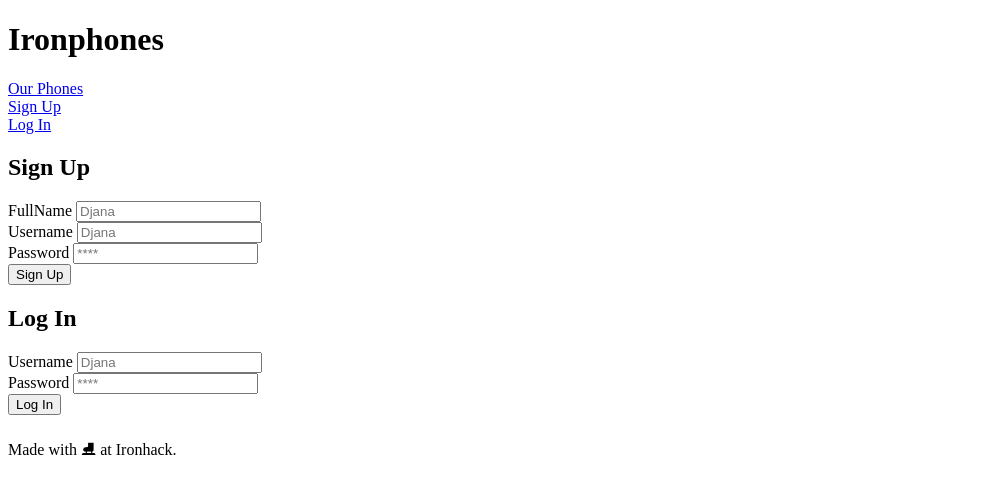
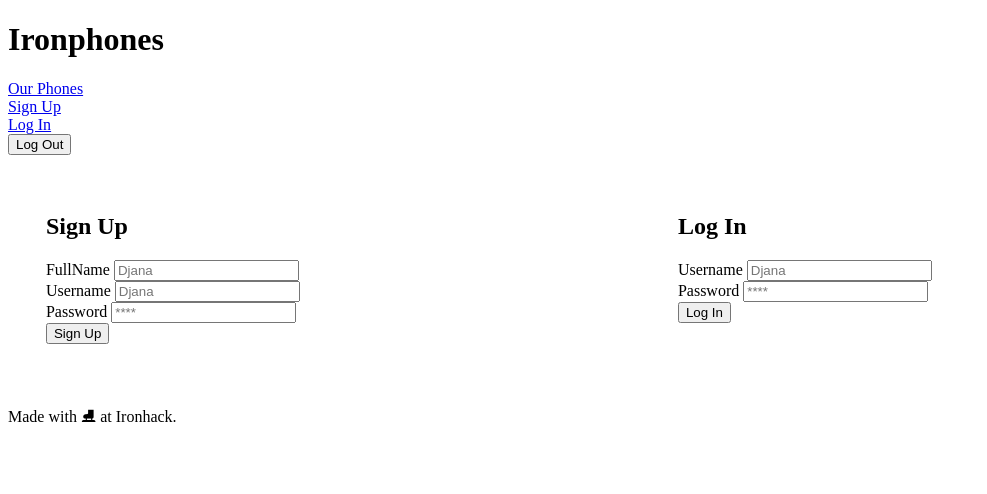
Before and after one commit to joaoJs/ironphones-angular, an Angular app: page /login in a window 1280 px wide. Shown: the top 494 px of the page, without its empty margins (0-987 px from the left). Built offline with nearby package versions, Linux system fonts and the light colour scheme.

Commit message:
logout started

```diff
--- a/src/app/app.component.html
+++ b/src/app/app.component.html
@@ -1,6 +1,8 @@
 <header>
   <h1> Ironphones </h1>
 </header>
+
+
 
 <nav>
   <a routerLink="/"> Our Phones </a>
@@ -11,6 +13,8 @@
 
   <a routerLink="/login"> Log In </a>
   <br>
+
+  <button (click)="logMeOut()"> Log Out </button>
 </nav>
 
 <router-outlet></router-outlet>
--- a/src/app/app.component.ts
+++ b/src/app/app.component.ts
@@ -1,4 +1,6 @@
 import { Component } from '@angular/core';
+import { AuthApiService } from './services/auth-api.service';
+import { Router } from '@angular/router';
 
 @Component({
   selector: 'app-root',
@@ -7,4 +9,24 @@ import { Component } from '@angular/core';
 })
 export class AppComponent {
   title = 'app';
+
+  constructor(
+    private apiService: AuthApiService,
+    private router: Router
+  ) {
+
+  }
+
+  logMeOut() {
+    // call log out API method
+    this.apiService.logOut()
+      .subscribe(
+        (data) => {
+          console.log('Log Out Success! ---> ', data);
+          this.router.navigate(['/login']);
+        }
+      )
+    // subscribe to AJAX call..
+    // if success, redirect to login?
+  }
 }
--- a/src/app/pages/phone-list/phone-list.component.css
+++ b/src/app/pages/phone-list/phone-list.component.css
@@ -3,10 +3,11 @@ div {
   height: 400px;
   border: 1px solid black;
   text-align: center;
+  display: inline-block;
 }
 
 
 img {
-  width: 25%;
-
+  width: 200px;
+  height: 200px;
 }
--- a/src/app/pages/phone-list/phone-list.component.html
+++ b/src/app/pages/phone-list/phone-list.component.html
@@ -5,10 +5,15 @@
 
 <h2> Our Phones </h2>
 
+<section *ngIf="userInfo">
+
 <button (click)="showForm()"> Add Phone </button>
+<br>
 <app-phone-form
   *ngIf="isFormOn"
   (newPhoneNotifier)="handleNewPhone($event)"></app-phone-form>
+
+</section>
 
 <div *ngFor="let phone of phones" class="cont">
 
--- a/src/app/pages/signup/signup.component.css
+++ b/src/app/pages/signup/signup.component.css
@@ -0,0 +1,17 @@
+.form-container {
+  overflow: auto;
+
+}
+
+.form-wrapper {
+  box-sizing: border-box;
+  width: 50%;
+  padding: 3%;
+  float: left;
+}
+
+.error {
+  display: inline-block;
+  color: crimson;
+  border: 2px solid crimson;
+}
--- a/src/app/pages/signup/signup.component.html
+++ b/src/app/pages/signup/signup.component.html
@@ -1,13 +1,12 @@
+<div class="form-container">
+  <div class="form-wrapper">
+
 <h2> Sign Up </h2>
 
 <p class="error" *ngIf="errorMessage !== ''">
   {{errorMessage}}
 </p>
-<p class="error" *ngIf="loginError !== ''">
-  {{loginError}}
-</p>
 
-<div>
 <form (ngSubmit)="signupSubmit()">
   <label for="fullName"> FullName </label>
   <input  id="fullName" type="text" placeholder="Djana"
@@ -27,7 +26,15 @@
   <button> Sign Up </button>
 </form>
 
+</div>
+
+<div class="form-wrapper">
+
   <h2> Log In </h2>
+
+  <p class="error" *ngIf="loginError !== ''">
+    {{loginError}}
+  </p>
 
 <form (ngSubmit)="loginSubmit()">
 
@@ -44,4 +51,6 @@
   <button> Log In </button>
 </form>
 
+
 </div>
+</div>
--- a/src/app/services/auth-api.service.ts
+++ b/src/app/services/auth-api.service.ts
@@ -42,4 +42,11 @@ export class AuthApiService {
     )
   }
 
+  logOut() {
+    return this.http.delete(
+      this.baseUrl + '/api/logout',
+      { withCredentials: true }
+    );
+  }
+
 }
--- a/src/app/services/phone-api.service.ts
+++ b/src/app/services/phone-api.service.ts
@@ -22,7 +22,7 @@ export class PhoneApiService {
 
   postPhone(phoneObj: PhoneInfo) {
     return this.httpThang.post(
-      this.baseUrl + '/api/phones', phoneObj
+      this.baseUrl + '/api/phones', phoneObj, { withCredentials: true }
     )
   }
 
```
